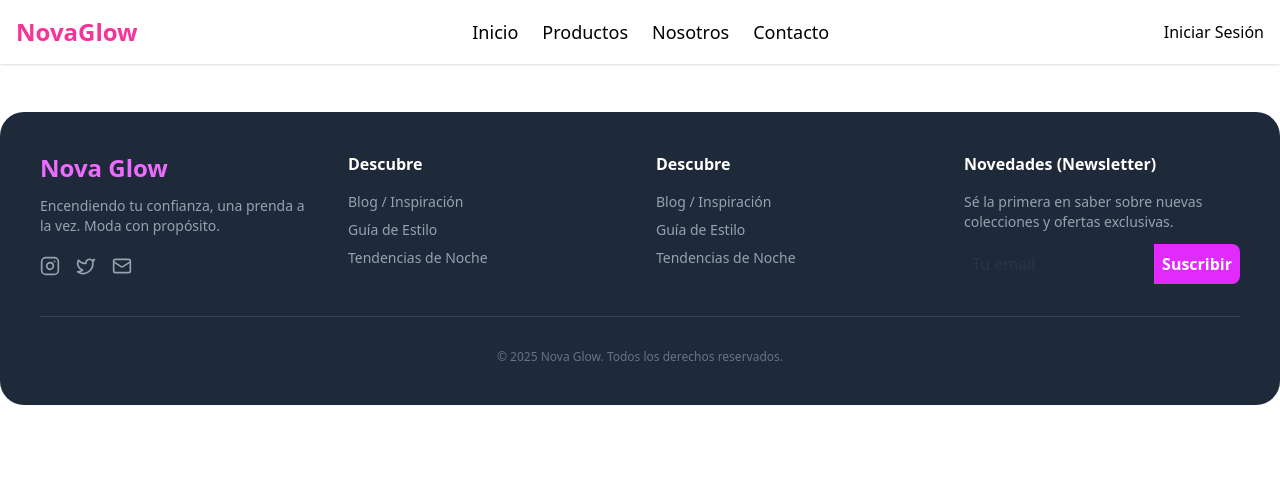
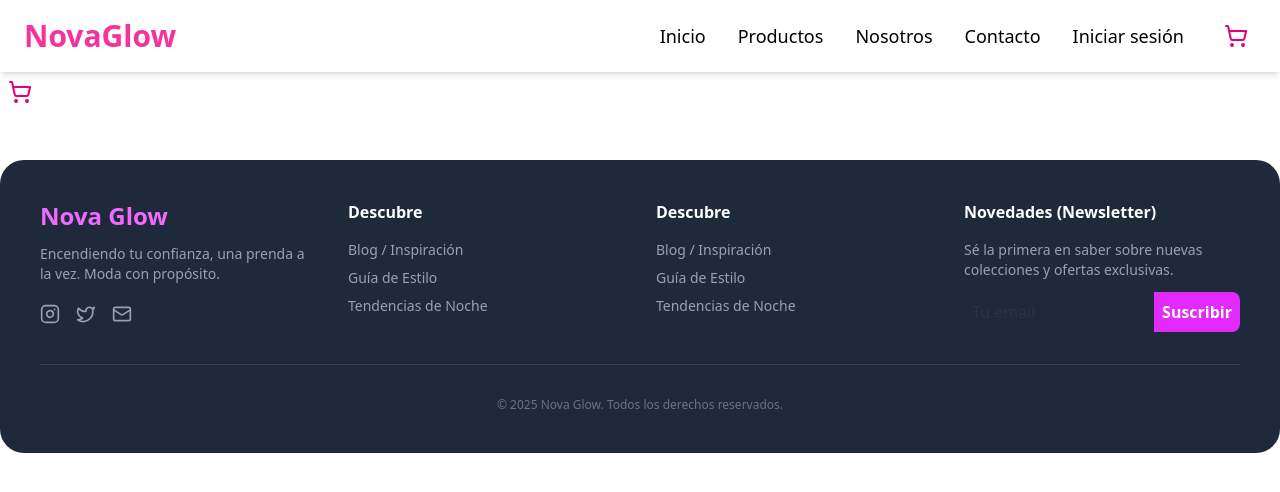
Before and after one commit to shantall-1/novaglow, a React (Vite) app: page / in a window 1280 px wide. Shown: the top 492 px of the page. Built offline with nearby package versions, Linux system fonts and the light colour scheme.

Commit message:
actualización 22/10/2025

```diff
--- a/src/App.jsx
+++ b/src/App.jsx
@@ -1,46 +1,22 @@
-import { BrowserRouter as Router, Routes, Route, Link } from "react-router-dom";
+import { BrowserRouter as Router, Routes, Route } from "react-router-dom";
 import { CarritoProvider } from "./context/CarritoContext";
 import Productos from "./paginas/Productos";
 import ProductoDetalle from "./paginas/ProductoDetalle";
 import Carrito from "./componentes/Carrito";
 import Confirmacion from "./paginas/Confirmacion";
 import CarritoIcon from "./componentes/carritoIcon";
-import Registro from "./paginas/Registro";
-
-import BlogInspiraciones from "./descubre/Blog-Inspiracion";
-
-import Footer from "./paginas/Footer";
-import Login from "./paginas/Login";
 import Inicio from "./paginas/Inicio";
 import Nosotros from "./paginas/Nosotros";
-import Contacto from  "./paginas/Contacto";
-
-import "aos/dist/aos.css";
+import Contacto from "./paginas/Contacto";
+import Footer from "./paginas/Footer";
+import Navbar from "./paginas/NavBar";
 import "./App.css";
 
 function App() {
   return (
-
     <CarritoProvider>
       <Router>
-        {/* ✅ Navbar con logo y carrito */}
-        <nav className="flex justify-between items-center p-4 shadow bg-white">
-          <Link to="/" className="text-2xl font-bold text-pink-500">NovaGlow</Link>
-
-          <div className="flex items-center">
-            <div className="flex space-x-6 text-lg font-medium">
-              <Link to="/inicio" className="hover:text-pink-500">Inicio</Link>
-              <Link to="/productos" className="hover:text-pink-500">Productos</Link>
-              <Link to="/nosotros" className="hover:text-pink-500">Nosotros</Link>
-              <Link to="/contacto" className="hover:text-pink-500">Contacto</Link>
-            </div>
-          </div>
-
-          <div className="flex items-center space-x-4">
-            <Link to="/login" className="hover:text-pink-500">Iniciar Sesión</Link>
-            <CarritoIcon />
-          </div>
-        </nav>
+        <Navbar />
         <Routes className="min-h-screen bg-gray-50">
           <Route path="/inicio" element={<Inicio />} />
           <Route path="/productos" element={<Productos />} />
@@ -49,13 +25,9 @@ function App() {
           <Route path="/carrito" element={<Carrito />} />
           <Route path="/contacto" element={<Contacto />} />
           <Route path="/confirmacion" element={<Confirmacion />} />
-          <Route path="/login" element={<Login />} />
-          <Route path="/registro" element={<Registro />} />
-          <Route path="/blog-inspiracion" element={<BlogInspiraciones />} />
-
-
         </Routes>
 
+        <CarritoIcon />
         <Footer />
       </Router>
     </CarritoProvider>
--- a/src/componentes/carritoIcon.jsx
+++ b/src/componentes/carritoIcon.jsx
@@ -1,10 +1,8 @@
-import { Link } from "react-router-dom";
 import { ShoppingCart } from "lucide-react";
 import { useCarrito } from "../context/CarritoContext";
 
 export default function CarritoIcon({ setPage }) {
   // --- 2. ICONO DEL CARRITO (carritoIcon.jsx) ---
-function CarritoIcon({ setPage }) {
   const { carrito } = useCarrito();
   const totalItems = carrito.reduce((acc, item) => acc + item.cantidad, 0);
 
@@ -19,4 +17,3 @@ function CarritoIcon({ setPage }) {
     </button>
   );
 }
- }
--- /dev/null
+++ b/src/paginas/NavBar.jsx
@@ -0,0 +1,144 @@
+import { useState } from "react";
+import { Link, NavLink } from "react-router-dom";
+import { Menu, X } from "lucide-react"; // iconos hamburguesa
+import CarritoIcon from "../componentes/carritoIcon";
+
+function Navbar() {
+  const [menuOpen, setMenuOpen] = useState(false);
+
+  const toggleMenu = () => setMenuOpen(!menuOpen);
+  const closeMenu = () => setMenuOpen(false);
+
+  return (
+    <nav className="bg-white shadow-md">
+      <div className="max-w-7xl mx-auto px-6 py-4 flex justify-between items-center">
+        {/* LOGO */}
+        <Link
+          to="/"
+          className="text-3xl font-extrabold text-pink-500 hover:text-pink-600 transition-colors"
+          onClick={closeMenu}
+        >
+          NovaGlow
+        </Link>
+
+        {/* BOTÓN HAMBURGUESA (solo en móvil) */}
+        <button
+          className="md:hidden text-gray-700 focus:outline-none"
+          onClick={toggleMenu}
+        >
+          {menuOpen ? <X size={28} /> : <Menu size={28} />}
+        </button>
+
+        {/* LINKS PRINCIPALES (desktop) */}
+        <div className="hidden md:flex items-center space-x-8 text-lg font-medium">
+          <NavLink
+            to="/inicio"
+            className={({ isActive }) =>
+              isActive ? "text-pink-500" : "hover:text-pink-500"
+            }
+          >
+            Inicio
+          </NavLink>
+
+          <NavLink
+            to="/productos"
+            className={({ isActive }) =>
+              isActive ? "text-pink-500" : "hover:text-pink-500"
+            }
+          >
+            Productos
+          </NavLink>
+
+          <NavLink
+            to="/nosotros"
+            className={({ isActive }) =>
+              isActive ? "text-pink-500" : "hover:text-pink-500"
+            }
+          >
+            Nosotros
+          </NavLink>
+
+          <NavLink
+            to="/contacto"
+            className={({ isActive }) =>
+              isActive ? "text-pink-500" : "hover:text-pink-500"
+            }
+          >
+            Contacto
+          </NavLink>
+
+          <NavLink
+            to="/login"
+            className={({ isActive }) =>
+              isActive ? "text-pink-500" : "hover:text-pink-500"
+            }
+          >
+            Iniciar sesión
+          </NavLink>
+
+          {/* Ícono del carrito */}
+          <CarritoIcon />
+        </div>
+      </div>
+
+      {/* MENÚ MÓVIL */}
+      {menuOpen && (
+        <div className="md:hidden bg-white border-t border-gray-200 flex flex-col items-center space-y-4 py-4 text-lg font-medium">
+          <NavLink
+            to="/inicio"
+            onClick={closeMenu}
+            className={({ isActive }) =>
+              isActive ? "text-pink-500" : "hover:text-pink-500"
+            }
+          >
+            Inicio
+          </NavLink>
+
+          <NavLink
+            to="/productos"
+            onClick={closeMenu}
+            className={({ isActive }) =>
+              isActive ? "text-pink-500" : "hover:text-pink-500"
+            }
+          >
+            Productos
+          </NavLink>
+
+          <NavLink
+            to="/nosotros"
+            onClick={closeMenu}
+            className={({ isActive }) =>
+              isActive ? "text-pink-500" : "hover:text-pink-500"
+            }
+          >
+            Nosotros
+          </NavLink>
+
+          <NavLink
+            to="/contacto"
+            onClick={closeMenu}
+            className={({ isActive }) =>
+              isActive ? "text-pink-500" : "hover:text-pink-500"
+            }
+          >
+            Contacto
+          </NavLink>
+
+          <NavLink
+            to="/login"
+            onClick={closeMenu}
+            className={({ isActive }) =>
+              isActive ? "text-pink-500" : "hover:text-pink-500"
+            }
+          >
+            Iniciar sesión
+          </NavLink>
+
+          <CarritoIcon />
+        </div>
+      )}
+    </nav>
+  );
+}
+
+export default Navbar;
--- a/src/paginas/ProductoDetalle.jsx
+++ b/src/paginas/ProductoDetalle.jsx
@@ -1,4 +1,4 @@
-import React, { useState, useEffect } from "react";
+import { useState } from "react";
 // Usaremos elementos nativos en lugar de framer-motion para evitar dependencias externas.
 // Las importaciones de router y context se simulan o se eliminan para que el archivo sea ejecutable.
 
@@ -112,7 +112,6 @@ const StarEmpty = ({ className }) => (
 
 export default function ProductoDetalles({ productId = 1 }) {
   // SIMULACIÓN DE HOOKS QUE FALTABAN
-  const navigate = (path) => console.log(`Navegando a: ${path}`);
   const agregarAlCarrito = (item) => {
     alert(`Agregado al carrito: ${item.name} x ${item.cantidad}`);
   };
--- a/src/paginas/Productos.jsx
+++ b/src/paginas/Productos.jsx
@@ -3,7 +3,7 @@ import { useState } from "react";
 import { Link } from "react-router-dom";
 import Sidebar from "../componentes/Sidebar";
 import { productosData } from "../assets/productosData";
-import { FaSearch } from "react-icons/fa"; // ✅ Ícono
+
 
 export default function Productos() {
   const [productos, setProductos] = useState(productosData);
@@ -61,9 +61,9 @@ export default function Productos() {
             </button>
 
             <h3 className="font-bold text-lg mt-2">{p.name}</h3>
-            <p className="text-gray-600 text-sm flex-1">{p.description1 || p.description}</p>
+            <h3 className="font-bold text-lg mt-2">{p.name}</h3>
+            <p className="text-gray-600 text-sm flex-1">{p.description}</p>
             <p className="text-pink-600 font-semibold mt-2">
-              ${p.price.toFixed(2)}{" "}
               {p.discount && (
                 <span className="text-gray-400 text-sm line-through ml-2">
                   ${(p.price / (1 - p.discount / 100)).toFixed(2)}
```
